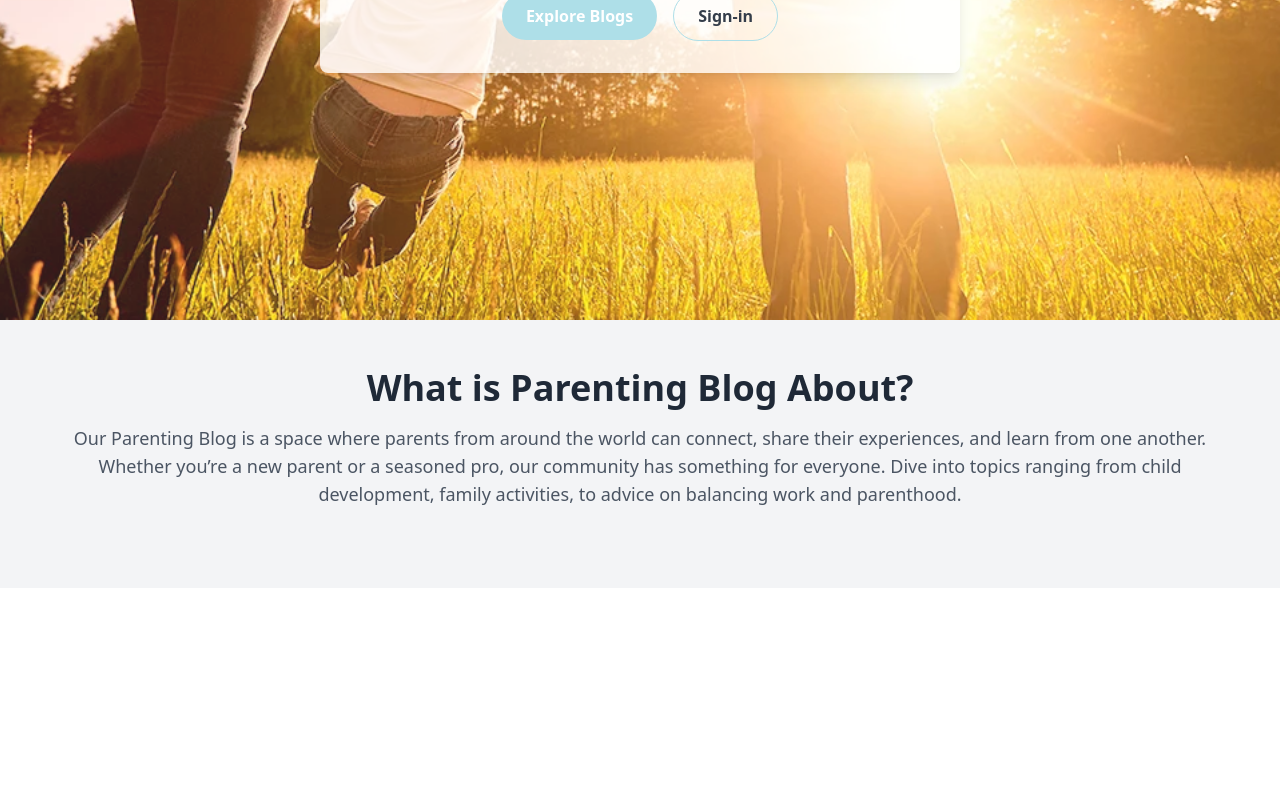
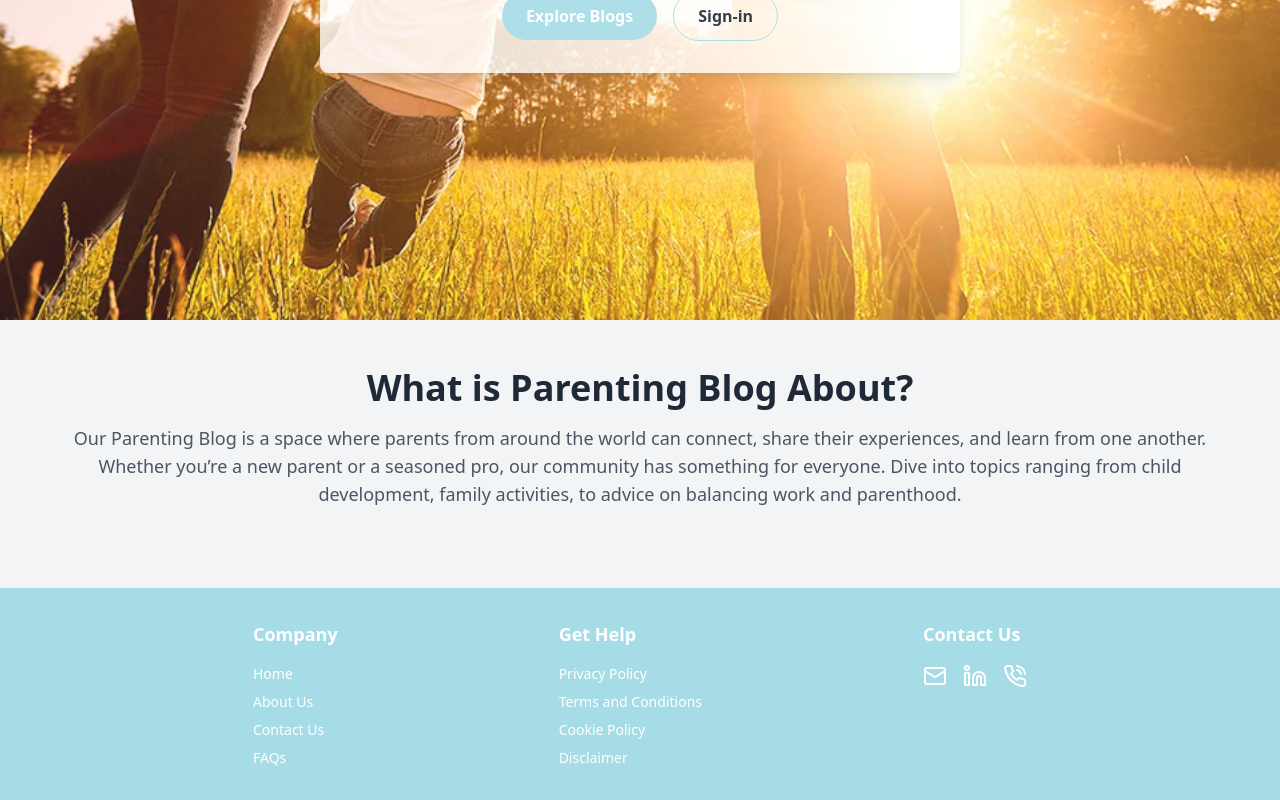
Before and after one commit to Bharathsivanesh/parenting-blog, a React (Vite) app in the folder client/: page / in a window 1280 px wide. Shown: the part 552-1352 px from the top of the page. Before the commit the page ends 1140 px from the top, so only its background shows below. Built offline with nearby package versions, Linux system fonts and the light colour scheme.

Commit message:
footerbar layout

```diff
--- /dev/null
+++ b/client/src/components/footerbar.jsx
@@ -0,0 +1,42 @@
+import React from "react";
+import { LinkedinIcon, Mail, PhoneCall } from "lucide-react";
+
+const FooterBar = () => {
+  return (
+    <>
+      <div className="w-full h-auto bg-[#A6DCE6]  flex items-start justify-evenly text-white p-8">
+
+        <div className="flex flex-col space-y-4">
+          <h4 className="font-bold text-lg">Company</h4>
+          <ul className="space-y-2 text-sm">
+            <li><a href="" className="hover:underline">Home</a></li>
+            <li><a href="" className="hover:underline">About Us</a></li>
+            <li><a href="" className="hover:underline">Contact Us</a></li>
+            <li><a href="" className="hover:underline">FAQs</a></li>
+          </ul>
+        </div>
+
+        <div className="flex flex-col space-y-4">
+          <h4 className="font-bold text-lg">Get Help</h4>
+          <ul className="space-y-2 text-sm">
+            <li><a href="" className="hover:underline">Privacy Policy</a></li>
+            <li><a href="" className="hover:underline">Terms and Conditions</a></li>
+            <li><a href="" className="hover:underline">Cookie Policy</a></li>
+            <li><a href="" className="hover:underline">Disclaimer</a></li>
+          </ul>
+        </div>
+
+        <div className="flex flex-col space-y-4">
+          <h4 className="font-bold text-lg">Contact Us</h4>
+          <div className="flex space-x-4">
+            <a href="" className="hover:text-gray-400"><Mail size={24} /></a>
+            <a href="" className="hover:text-gray-400"><LinkedinIcon size={24} /></a>
+            <a href="tel:" className="hover:text-gray-400"><PhoneCall size={24} /></a>
+          </div>
+        </div>
+      </div>
+    </>
+  );
+};
+
+export default FooterBar;
--- a/client/src/pages/home.jsx
+++ b/client/src/pages/home.jsx
@@ -1,5 +1,6 @@
 import Navbar from "../components/navbar";
 import homebg from "../assets/images/homebg.png";
+import Footerbar from "../components/footerbar";
 import { Link } from "react-router-dom";
 
 const Home = () => {
@@ -50,6 +51,7 @@ const Home = () => {
           </p>
         </div>
       </section>
+      <Footerbar />
     </>
   );
 };
```
Also changed, not shown: 1 other file (tests, documents, lock files or other folders).
